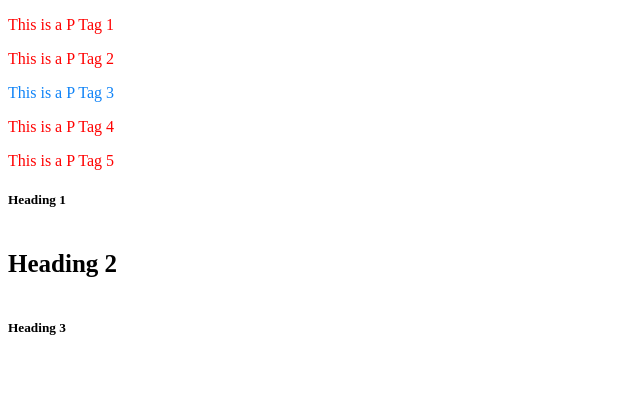
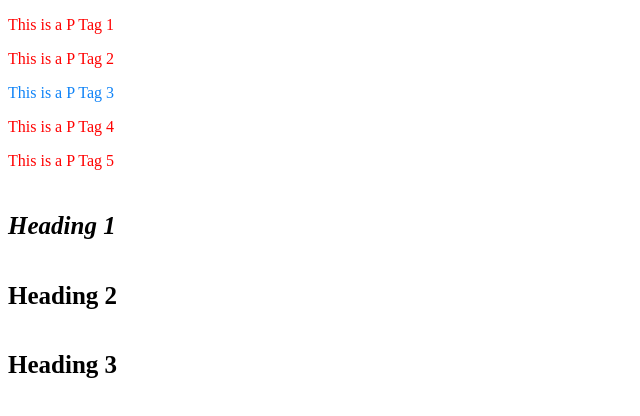
Before and after one commit to RAKIB6348/html-css-project, a plain HTML site: page css/selector/index.html in a window 1280 px wide. Shown: the whole page, without its empty margins (0-640 px from the left). Drawn offline with Linux system fonts and the light colour scheme.

Commit message:
class and colors

```diff
--- a/css/selector/index.html
+++ b/css/selector/index.html
@@ -15,9 +15,9 @@
     <p>This is a P Tag 5</p>
 
 
-    <h5>Heading 1</h5>
-    <h5 class="heading2">Heading 2</h5>
-    <h5>Heading 3</h5>
+    <h5 class="heading italickorbo">Heading 1</h5>
+    <h5 class="heading">Heading 2</h5>
+    <h5 class="heading">Heading 3</h5>
 
 
 </body>
--- a/css/selector/style.css
+++ b/css/selector/style.css
@@ -9,6 +9,10 @@ p{
 }
 
 /* class selector */
-.heading2{
+.heading{
     font-size: 25px;
 }
+
+.italickorbo{
+    font-style: italic;
+}
```
Also changed, not shown: css/colors/index.html (added), css/colors/style.css (added).
